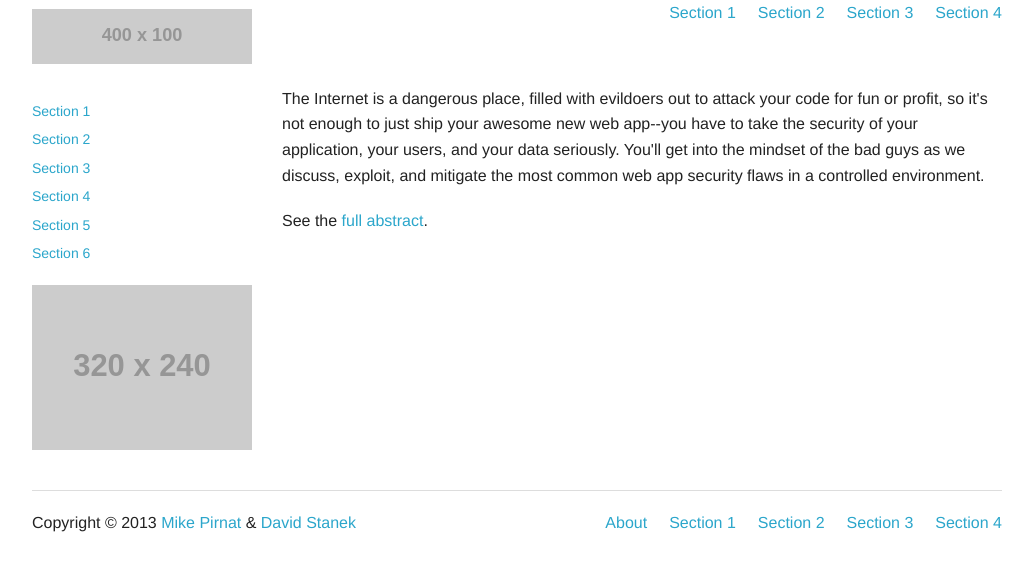
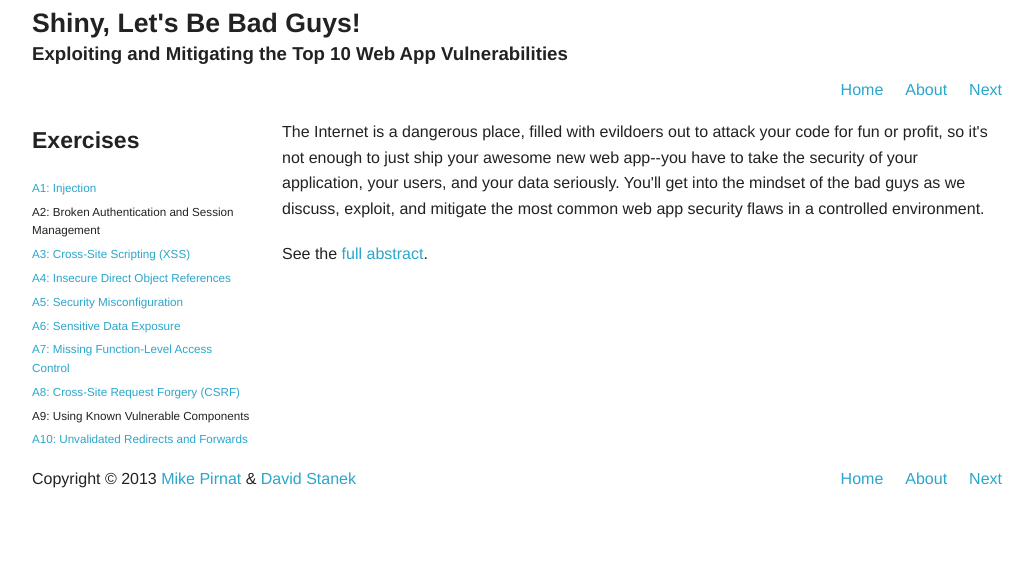
Before and after one commit to mpirnat/lets-be-bad-guys, a Django app: page / in a window 1280 px wide. Shown: the top 571 px of the page, without its empty margins (123-1156 px from the left). Run offline with Django 3.2, Linux system fonts and the light colour scheme; grey boxes labelled with a size stand in for pictures from a placeholder-image service; some libraries are stand-ins or nearby versions.

Commit message:
Cosmetic improvements

```diff
--- a/badguys_project/static/css/site.css
+++ b/badguys_project/static/css/site.css
@@ -1,3 +1,4 @@
+/*
 body {
     display: block;
     width: 1024px;
@@ -10,6 +11,7 @@ footer {
 }
 footer p {
 }
+*/
 
 .answer, .hints {
     border: 1px solid gray;
@@ -32,3 +34,23 @@ footer p {
 .hints ul {
     margin-bottom: 5px;
 }
+
+#content {
+	margin-bottom: 2em;
+}
+
+#content ul {
+	list-style-position: inside;
+}
+
+aside ul {
+	font-size: 10pt;
+}
+
+hgroup h1 {
+	font-size: 20pt;
+	margin-bottom: -0.2em;
+}
+hgroup h2 {
+	font-size: 14pt;
+}
--- a/badguys_project/templates/base.html
+++ b/badguys_project/templates/base.html
@@ -12,6 +12,7 @@
   <link rel="shortcut icon" href="{{ STATIC_URL }}images/favicon.ico">
   <link rel="stylesheet" href="{{ STATIC_URL }}css/normalize.css">
   <link rel="stylesheet" href="{{ STATIC_URL }}css/foundation.min.css">
+  <link rel="stylesheet" href="{{ STATIC_URL }}css/site.css">
 
   <script src="{{ STATIC_URL}}js/vendor/custom.modernizr.js"></script>
 
@@ -24,20 +25,19 @@
 <!-- Header and Nav -->
     <div class="row">
         <div class="large-12 columns">
-      {% block header %}
-      {% endblock %}
-  <div class="row">
-
-    <div class="large-3 columns">
-      <h1><img src="http://placehold.it/400x100&text=Logo" /></h1>
+            <hgroup>
+                <h1>Shiny, Let's Be Bad Guys!</h1>
+                <h2>Exploiting and Mitigating the Top 10 Web App Vulnerabilities</h2>
+            </hgroup>
+        </div>
     </div>
 
-    <div class="large-9 columns">
+    <div id="topnav" class="row">
+        <div class="large-9 columns large-offset-3">
             <ul class="inline-list right">
-        <li><a href="#">Section 1</a></li>
-        <li><a href="#">Section 2</a></li>
-        <li><a href="#">Section 3</a></li>
-        <li><a href="#">Section 4</a></li>
+                <li><a href="{% url 'home' %}">Home</a></li>
+                <li><a href="{% url 'about' %}">About</a></li>
+                {% block extra_topnav %}{% endblock %}
             </ul>
         </div>
     </div>
@@ -50,7 +50,9 @@
     <!-- Main Content Section -->
     <!-- This has been source ordered to come first in the markup (and on
     small devices) but to be to the right of the nav on larger screens -->
-    <div class="large-9 push-3 columns">
+    <div id="content" class="large-9 push-3 columns">
+        {% block header %}
+        {% endblock %}
 
         {% block content %}
         {% endblock %}
@@ -59,20 +61,24 @@
 
     <!-- Nav Sidebar -->
     <!-- This is source ordered to be pulled to the left on larger screens -->
-    <div class="large-3 pull-9 columns">
+    <aside class="large-3 pull-9 columns">
+
+        <h4>Exercises</h4>
 
         <ul class="side-nav">
-        <li><a href="#">Section 1</a></li>
-        <li><a href="#">Section 2</a></li>
-        <li><a href="#">Section 3</a></li>
-        <li><a href="#">Section 4</a></li>
-        <li><a href="#">Section 5</a></li>
-        <li><a href="#">Section 6</a></li>
+            <li><a href="{% url 'injection' %}">A1: Injection</a></li>
+            <li>A2: Broken Authentication and Session Management</li>
+            <li><a href="{% url 'xss' %}">A3: Cross-Site Scripting (XSS)</a></li>
+            <li><a href="{% url 'direct-object-references' %}">A4: Insecure Direct Object References</a></li>
+            <li><a href="{% url 'misconfig' %}">A5: Security Misconfiguration</a></li>
+            <li><a href="{% url 'exposure' %}">A6: Sensitive Data Exposure</a></li>
+            <li><a href="{% url 'access-control' %}">A7: Missing Function-Level Access Control</a></li>
+            <li><a href="{% url 'csrf' %}">A8: Cross-Site Request Forgery (CSRF)</a></li>
+            <li>A9: Using Known Vulnerable Components</li>
+            <li><a href="{% url 'redirects' %}">A10: Unvalidated Redirects and Forwards</a></li>
         </ul>
 
-      <p><img src="http://placehold.it/320x240&text=Ad" /></p>
-
-    </div>
+    </aside>
 
   </div>
 
@@ -80,44 +86,38 @@
   <!-- Footer -->
 
 	<footer class="row">
-    <div class="large-12 columns">
-      <hr />
-      <div class="row">
 		<div class="large-6 columns">
 			<p>Copyright &copy; 2013
 				<a href="http://mike.pirnat.com/">Mike Pirnat</a> &amp;
 				<a href="http://traceback.org/">David Stanek</a>
 			</p>
 		</div>
-        <div class="large-6 columns">
+		<div id="botnav" class="large-6 columns">
 			<ul class="inline-list right">
+				<li><a href="{% url 'home' %}">Home</a></li>
 				<li><a href="{% url 'about' %}">About</a></li>
-            <li><a href="#">Section 1</a></li>
-            <li><a href="#">Section 2</a></li>
-            <li><a href="#">Section 3</a></li>
-            <li><a href="#">Section 4</a></li>
+				{% block extra_botnav %}{% endblock %}
 			</ul>
-        </div>
-      </div>
 		</div>
     </footer>
   <script src="{{ STATIC_URL }}js/vendor/zepto.js"></script>
   <script src="{{ STATIC_URL }}js/foundation/foundation.js"></script>
-  <!--
-  <script src="js/foundation/foundation.cookie.js"></script>
-  <script src="js/foundation/foundation.alerts.js"></script>
-  <script src="js/foundation/foundation.clearing.js"></script>
-  <script src="js/foundation/foundation.dropdown.js"></script>
-  <script src="js/foundation/foundation.forms.js"></script>
-  <script src="js/foundation/foundation.joyride.js"></script>
-  <script src="js/foundation/foundation.magellan.js"></script>
-  <script src="js/foundation/foundation.orbit.js"></script>
-  <script src="js/foundation/foundation.placeholder.js"></script>
-  <script src="js/foundation/foundation.reveal.js"></script>
-  <script src="js/foundation/foundation.section.js"></script>
-  <script src="js/foundation/foundation.tooltips.js"></script>
-  <script src="js/foundation/foundation.topbar.js"></script>
-  -->
+  <script src="{{ STATIC_URL }}js/foundation/foundation.cookie.js"></script>
+  <script src="{{ STATIC_URL }}js/foundation/foundation.alerts.js"></script>
+  <script src="{{ STATIC_URL }}js/foundation/foundation.clearing.js"></script>
+  <script src="{{ STATIC_URL }}js/foundation/foundation.dropdown.js"></script>
+  <script src="{{ STATIC_URL }}js/foundation/foundation.forms.js"></script>
+  <script src="{{ STATIC_URL }}js/foundation/foundation.joyride.js"></script>
+  <script src="{{ STATIC_URL }}js/foundation/foundation.magellan.js"></script>
+  <script src="{{ STATIC_URL }}js/foundation/foundation.orbit.js"></script>
+  <script src="{{ STATIC_URL }}js/foundation/foundation.placeholder.js"></script>
+  <script src="{{ STATIC_URL }}js/foundation/foundation.reveal.js"></script>
+  <script src="{{ STATIC_URL }}js/foundation/foundation.section.js"></script>
+  <script src="{{ STATIC_URL }}js/foundation/foundation.tooltips.js"></script>
+  <script src="{{ STATIC_URL }}js/foundation/foundation.topbar.js"></script>
   <!-- Application Javascript, safe to override -->
+  <script>
+    $(document).foundation().foundation('joyride', 'start');
+  </script>
 </body>
 </html>
```
Lines whose indentation alone changed are shown as unchanged.
